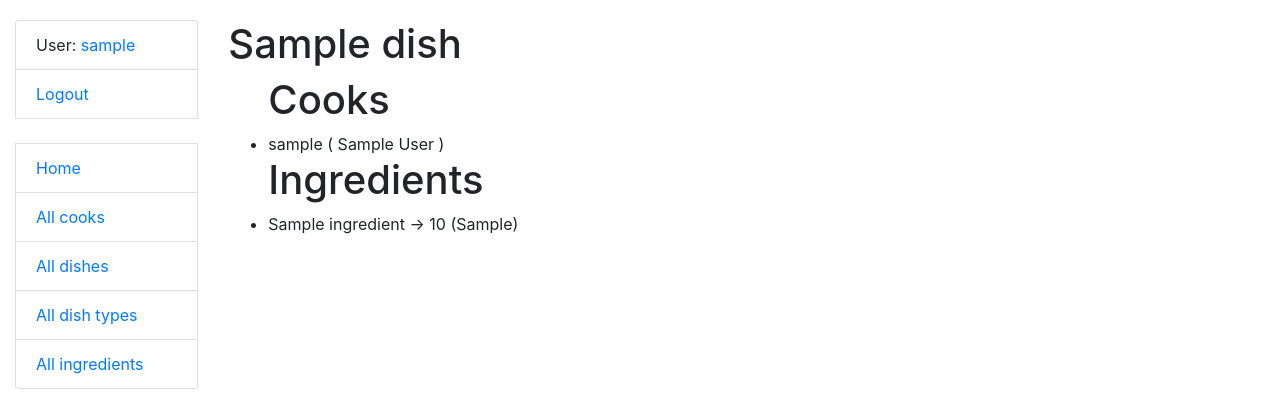
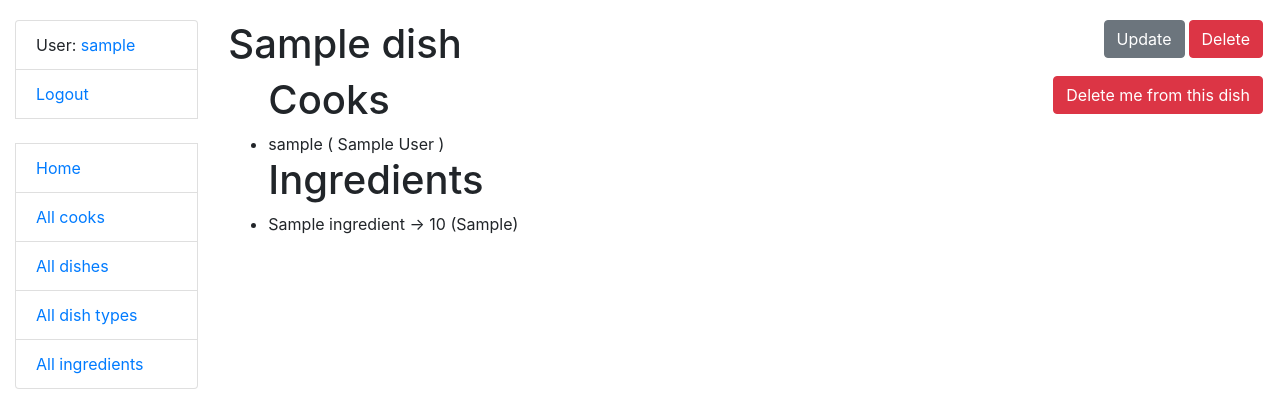
Before and after one commit to MikhailLyvak/restaurant-kitchen-service, a Django app: page /dishes/1/ in a window 1280 px wide. Shown: the top 420 px of the page. Run offline with Django 4.2, Linux system fonts and the light colour scheme; a user stored in the database is signed in; tables that the repository leaves empty hold one stand-in row (values such as "Sample post").

Commit message:
Maded navigtion page, search, and full page for dish list with dish details custom forms

```diff
--- a/kitchen/models.py
+++ b/kitchen/models.py
@@ -55,11 +55,11 @@ class Dish(models.Model):
     dish_type = models.ForeignKey(DishType, on_delete=models.CASCADE)
     cooks = models.ManyToManyField(
         settings.AUTH_USER_MODEL,
-        related_name="cooks"
+        related_name="dishs"
     )
     ingredients = models.ManyToManyField(
         Ingredient,
-        related_name="ingredients"
+        related_name="dishes"
     )
 
     class Meta:
--- a/kitchen/urls.py
+++ b/kitchen/urls.py
@@ -5,6 +5,14 @@ from .views import (
     DishListView,
     DishDetailView,
     DishCreateView,
+    toggle_assign_to_dish,
+    DishUpdateView,
+    DishDeleteView,
+    CookListView,
+    CookDetailView,
+    CookCreateView,
+    CookExperienceUpdateView,
+    CookDeleteView,
 )
 
 
@@ -13,6 +21,18 @@ urlpatterns = [
     path("dishes/", DishListView.as_view(), name="dish-list"),
     path("dishes/<int:pk>/", DishDetailView.as_view(), name="dish-detail"),
     path("dishes/create", DishCreateView.as_view(), name="dish-create"),
+    path(
+        "dishes/<int:pk>/toggle-assign/",
+        toggle_assign_to_dish,
+        name="toggle-dish-assign"
+    ),
+    path("dishs/<int:pk>/update/", DishUpdateView.as_view(), name="dish-update"),
+    path("dishs/<int:pk>/delete/", DishDeleteView.as_view(), name="dish-delete"),
+    path("cooks/", CookListView.as_view(), name="cook-list"),
+    path("cooks/<int:pk>/", CookDetailView.as_view(), name="cook-detail"),
+    path("cooks/<int:pk>/update/", CookExperienceUpdateView.as_view(), name="cook-update"),
+    path("cooks/<int:pk>/delete/", CookDeleteView.as_view(), name="cook-delete"),
+    path("cooks/create", CookCreateView.as_view(), name="cook-create"),
 ]
 
 
--- a/kitchen/views.py
+++ b/kitchen/views.py
@@ -8,7 +8,11 @@ from django.contrib.auth.mixins import LoginRequiredMixin
 from .models import DishType, Cook, Dish
 from .forms import (
     DishSearchForm,
-    DishForm
+    DishForm,
+    CookUsernameSearchForm,
+    CookCreationForm,
+    CookExperienceUpdateForm
+
 )
 
 
@@ -67,3 +71,69 @@ class DishCreateView(LoginRequiredMixin, generic.CreateView):
 
 class DishDetailView(LoginRequiredMixin, generic.DetailView):
     model = Dish
+
+
+class DishUpdateView(LoginRequiredMixin, generic.UpdateView):
+    model = Dish
+    form_class = DishForm
+    success_url = reverse_lazy("kitchen:dish-list")
+
+
+class DishDeleteView(LoginRequiredMixin, generic.DeleteView):
+    model = Dish
+    success_url = reverse_lazy("kitchen:dish-list")
+
+class CookListView(LoginRequiredMixin, generic.ListView):
+    model = Cook
+    paginate_by = 5
+
+    def get_context_data(self, *, object_list=None, **kwargs):
+        context = super().get_context_data(**kwargs)
+
+        username = self.request.GET.get("username", "")
+        context["search_form"] = CookUsernameSearchForm(
+            initial={"username": username}
+        )
+
+        return context
+
+    def get_queryset(self):
+        username = self.request.GET.get("username")
+
+        if username:
+            return super().get_queryset().filter(username__icontains=username)
+
+        return super().get_queryset()
+
+
+class CookDetailView(LoginRequiredMixin, generic.DetailView):
+    model = Cook
+    queryset = Cook.objects.all().prefetch_related("dishs__dish_type")
+
+
+class CookCreateView(LoginRequiredMixin, generic.CreateView):
+    model = Cook
+    form_class = CookCreationForm
+
+
+class CookExperienceUpdateView(LoginRequiredMixin, generic.UpdateView):
+    model = Cook
+    form_class = CookExperienceUpdateForm
+    success_url = reverse_lazy("kitchen:cook-list")
+
+
+class CookDeleteView(LoginRequiredMixin, generic.DeleteView):
+    model = Cook
+    success_url = reverse_lazy("")
+
+
+@login_required
+def toggle_assign_to_dish(request, pk):
+    cook = Cook.objects.get(id=request.user.id)
+    if (
+        Dish.objects.get(id=pk) in cook.dishs.all()
+    ):  # probably could check if car exists
+        cook.dishs.remove(pk)
+    else:
+        cook.dishs.add(pk)
+    return HttpResponseRedirect(reverse_lazy("kitchen:dish-detail", args=[pk]))
--- a/templates/includes/sidebar.html
+++ b/templates/includes/sidebar.html
@@ -9,7 +9,7 @@
     <br>
 
     <li class="list-group-item"><a href="{% url 'kitchen:index' %}">Home</a></li>
-    <li class="list-group-item"><a href="#">All cooks</a></li>
+    <li class="list-group-item"><a href="{% url 'kitchen:cook-list' %}">All cooks</a></li>
     <li class="list-group-item"><a href="{% url 'kitchen:dish-list' %}">All dishes</a></li>
     <li class="list-group-item"><a href="#">All dish types</a></li>
     <li class="list-group-item"><a href="#">All ingredients</a></li>
--- a/templates/kitchen/dish_detail.html
+++ b/templates/kitchen/dish_detail.html
@@ -4,15 +4,35 @@
 {% block content %}
   <h1>
     {{ dish.name }}
+    <a href="{% url 'kitchen:dish-delete' pk=dish.id %}" class="btn btn-danger link-to-page">
+      Delete
+    </a>
+
+    <a href="{% url 'kitchen:dish-update' pk=dish.id %}" class="btn btn-secondary link-to-page">
+      Update
+    </a>
   </h1>
   <ul>
   <h1>
     Cooks
+    {% if dish in user.dishs.all %}
+    <a href="{% url 'kitchen:toggle-dish-assign' pk=dish.id %}" class="btn btn-danger link-to-page">
+      Delete me from this dish
+      </a>
+    {% else %}
+      <a href="{% url 'kitchen:toggle-dish-assign' pk=dish.id %}" class="btn btn-success link-to-page">
+        Assign me to this dish
+      </a>
+    {% endif %}
   </h1>
 
-    {% for cook in dish.cooks.all %}
-      <li> {{ cook.username }} ( {{ cook.first_name }} {{ cook.last_name }} ) </li>
-    {% endfor %}
+    {% if dish.cooks.all %}
+      {% for cook in dish.cooks.all %}
+        <li> {{ cook.username }} ( {{ cook.first_name }} {{ cook.last_name }} ) </li>
+      {% endfor %}
+    {% else %}
+      <p>There are no cooks for this dish</p>
+    {% endif %}
     <h1>
       Ingredients
     </h1>
```
Also changed, not shown: kitchen/forms.py (+40 -0 lines).
